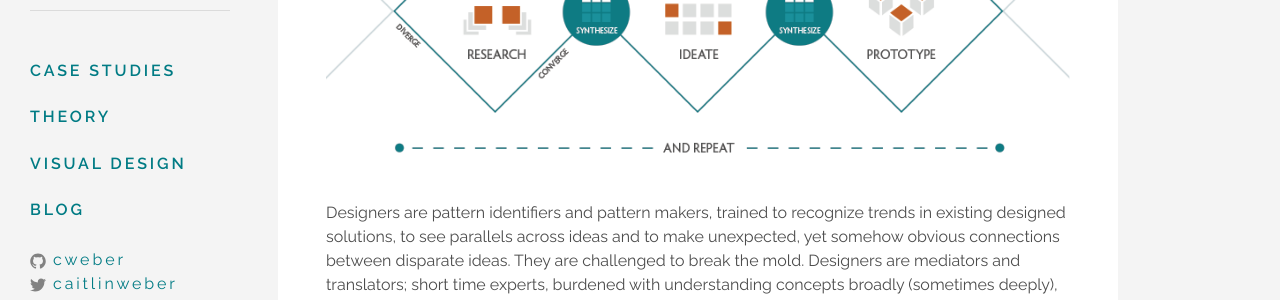
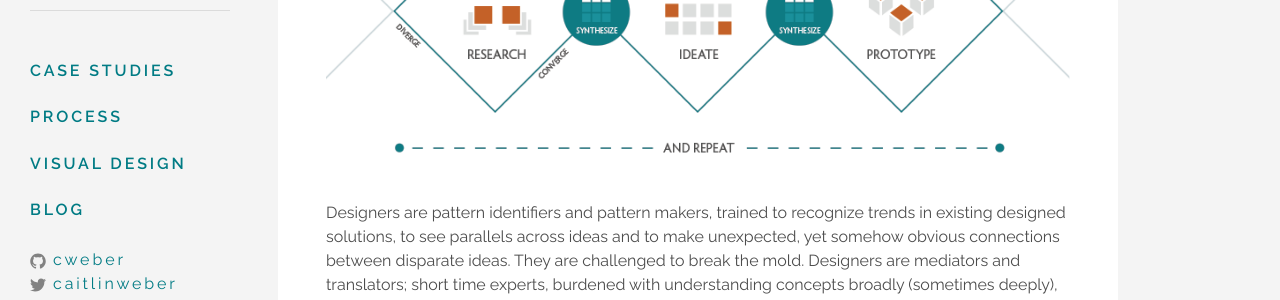
Before and after one commit to cweber/cweber.github.io, a Jekyll site: the page built from process.md, in a window 1280 px wide. Shown: the part 384-684 px from the top of the page. Built offline with Jekyll 4.4.1, drawn with Linux system fonts in a browser that asks for light colours.

Commit message:
image fixes and nav change

```diff
--- a/_includes/head.html
+++ b/_includes/head.html
@@ -6,26 +6,29 @@
   <title>{% if page.title %}{{ page.title }}{% else %}{{ site.title }}{% endif %}</title>
   <meta name="description" content="{% if page.excerpt %}{{ page.excerpt | strip_html | strip_newlines | truncate: 160 }}{% else %}{{ site.description }}{% endif %}">
 
-<link rel="apple-touch-icon" sizes="57x57" href="{{ "img/favicons/apple-icon-57x57.png" | prepend: site.baseurl }}">
-<link rel="apple-touch-icon" sizes="60x60" href="/apple-icon-60x60.png">
-<link rel="apple-touch-icon" sizes="72x72" href="/apple-icon-72x72.png">
-<link rel="apple-touch-icon" sizes="76x76" href="/apple-icon-76x76.png">
-<link rel="apple-touch-icon" sizes="114x114" href="/apple-icon-114x114.png">
-<link rel="apple-touch-icon" sizes="120x120" href="/apple-icon-120x120.png">
-<link rel="apple-touch-icon" sizes="144x144" href="/apple-icon-144x144.png">
-<link rel="apple-touch-icon" sizes="152x152" href="/apple-icon-152x152.png">
-<link rel="apple-touch-icon" sizes="180x180" href="/apple-icon-180x180.png">
-<link rel="icon" type="image/png" sizes="192x192"  href="/android-icon-192x192.png">
-<link rel="icon" type="image/png" sizes="32x32" href="/favicon-32x32.png">
-<link rel="icon" type="image/png" sizes="96x96" href="/favicon-96x96.png">
-<link rel="icon" type="image/png" sizes="16x16" href="/favicon-16x16.png">
-<link rel="manifest" href="/manifest.json">
-<meta name="msapplication-TileColor" content="#ffffff">
-<meta name="msapplication-TileImage" content="/ms-icon-144x144.png">
-<meta name="theme-color" content="#ffffff">
+		<link rel="apple-touch-icon" sizes="57x57" href="{{ "/img/favicons/apple-icon-57x57.png" | prepend: site.baseurl }}">
+		<link rel="apple-touch-icon" sizes="60x60" href="/img/favicons/apple-icon-60x60.png">
+		<link rel="apple-touch-icon" sizes="72x72" href="/img/favicons/apple-icon-72x72.png">
+		<link rel="apple-touch-icon" sizes="76x76" href="/img/favicons/apple-icon-76x76.png">
+		<link rel="apple-touch-icon" sizes="114x114" href="/img/favicons/apple-icon-114x114.png">
+		<link rel="apple-touch-icon" sizes="120x120" href="/img/favicons/apple-icon-120x120.png">
+		<link rel="apple-touch-icon" sizes="144x144" href="/img/favicons/apple-icon-144x144.png">
+		<link rel="apple-touch-icon" sizes="152x152" href="/img/favicons/apple-icon-152x152.png">
+		<link rel="apple-touch-icon" sizes="180x180" href="/img/favicons/apple-icon-180x180.png">
+		<link rel="icon" type="image/png" sizes="192x192"  href="/img/favicons/android-icon-192x192.png">
+		<link rel="icon" type="image/png" sizes="32x32" href="/img/favicons/favicon-32x32.png">
+		<link rel="icon" type="image/png" sizes="96x96" href="/img/favicons/favicon-96x96.png">
+		<link rel="icon" type="image/png" sizes="16x16" href="/img/favicons/favicon-16x16.png">
+		<link rel="manifest" href="/img/favicons/manifest.json">
+		<meta name="msapplication-TileColor" content="#ffffff">
+		<meta name="msapplication-TileImage" content="/img/favicons/ms-icon-144x144.png">
+		<meta name="theme-color" content="#ffffff">
+
+	<!-- CSS -->
+  <link rel="stylesheet" href="{{ "/css/main.css" | prepend: site.baseurl }}">
+  <link rel="stylesheet" href="{{ "/css/one-off.css" | prepend: site.baseurl }}">
 
 
-  <link rel="stylesheet" href="{{ "/css/main.css" | prepend: site.baseurl }}">
   <link rel="canonical" href="{{ page.url | replace:'index.html','' | prepend: site.baseurl | prepend: site.url }}">
   <link rel="alternate" type="application/rss+xml" title="{{ site.title }}" href="{{ "/feed.xml" | prepend: site.baseurl | prepend: site.url }}" />
   <link href='https://fonts.googleapis.com/css?family=Raleway:400,100,900italic,800italic,900,800,700italic,700,600italic,600,500italic,500,400italic,300italic,300,200italic,200,100italic' rel='stylesheet' type='text/css'>
--- a/_includes/menu-items.html
+++ b/_includes/menu-items.html
@@ -1,6 +1,6 @@
 <ul>
 <li><a href="/casestudies">Case Studies</a></li>
-<li><a href="/process">Theory</a></li>
+<li><a href="/process">Process</a></li>
 	<li><a href="/portfolio">Visual Design</a></li>
 	<li><a href="/blog">Blog</a></li>
 </ul>
--- a/css/one-off.scss
+++ b/css/one-off.scss
@@ -1,8 +1,18 @@
+---
+# Only the main Sass file needs front matter (the dashes are enough)
+---
+
 .book-jacket {
-float: left;
-margin: 0 20px 20px 0;
+	float: left;
+	margin: 0 20px 20px 0;
 }
 .post-entry li, .post-entry ul {
-clear: both;
-list-style-type: none;
+	clear: both;
+	list-style-type: none;
 }
+
+/* .process img, .home img{
+    margin: 0 -49px;
+    max-width: initial;
+}
+ */
--- a/process.md
+++ b/process.md
@@ -1,11 +1,11 @@
 ---
 layout: default
-title: Theory
+title: Process
 permalink: /process/
 img: process.png
 ---
 
-<div class="home content">
+<div class="process content">
 	<article>
 		<header class="page-heading">
 			<h1>Theory</h1>
```
Also changed, not shown: img/qm-profile.jpg.
